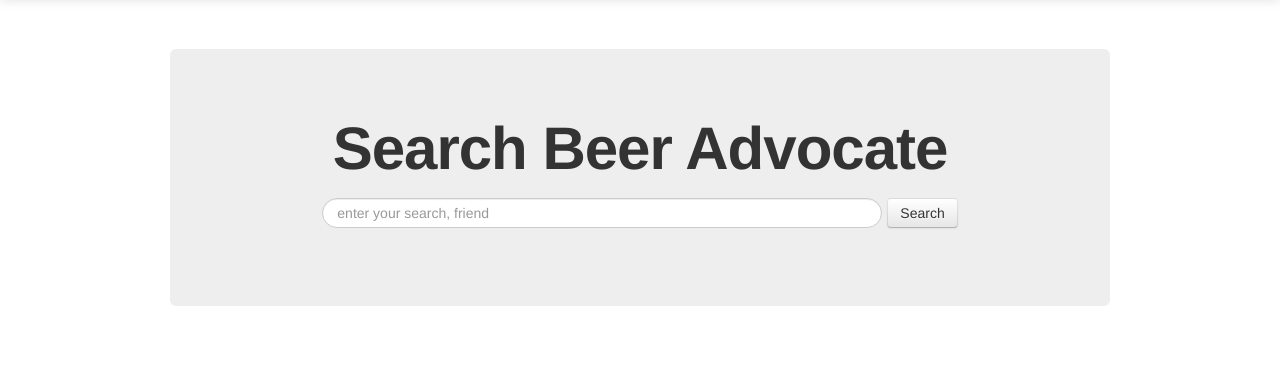
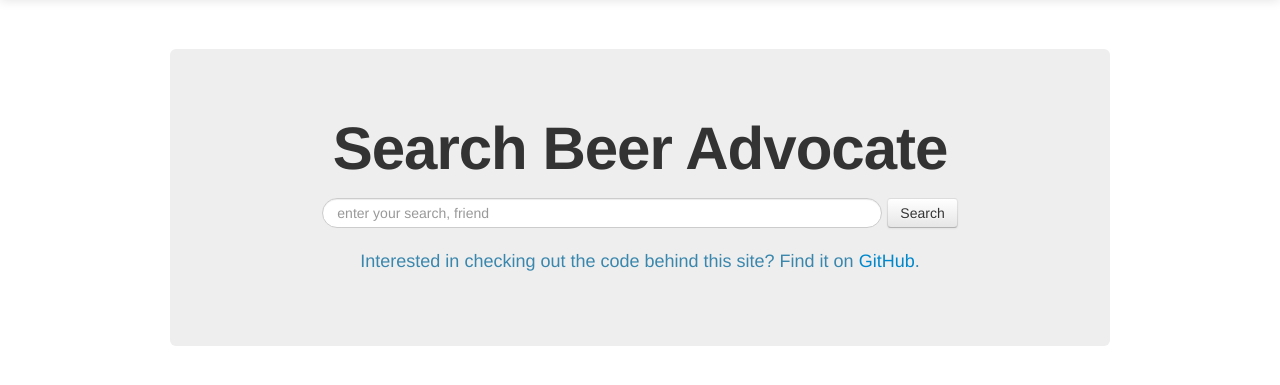
Before and after one commit to derekpeterson/search-beer-advocate-web, a Flask app: page / in a window 1280 px wide. Shown: the part 51-436 px from the top of the page. Run offline with Flask 2, Linux system fonts and the light colour scheme; some libraries are stand-ins or nearby versions.

Commit message:
Added link to GitHub on index

```diff
--- a/templates/index.html
+++ b/templates/index.html
@@ -11,5 +11,6 @@
     {% if error %}
     <p class="text-error text-center">Sorry, friend. That page does not exist. This one does, though.</p>
     {% endif %}
+    <p class="text-info">Interested in checking out the code behind this site? Find it on <a href="https://github.com/derekpeterson/search-beer-advocate" title="This site's GitHub repository">GitHub</a>.</p>
 </div>
 {% endblock content %}
```
